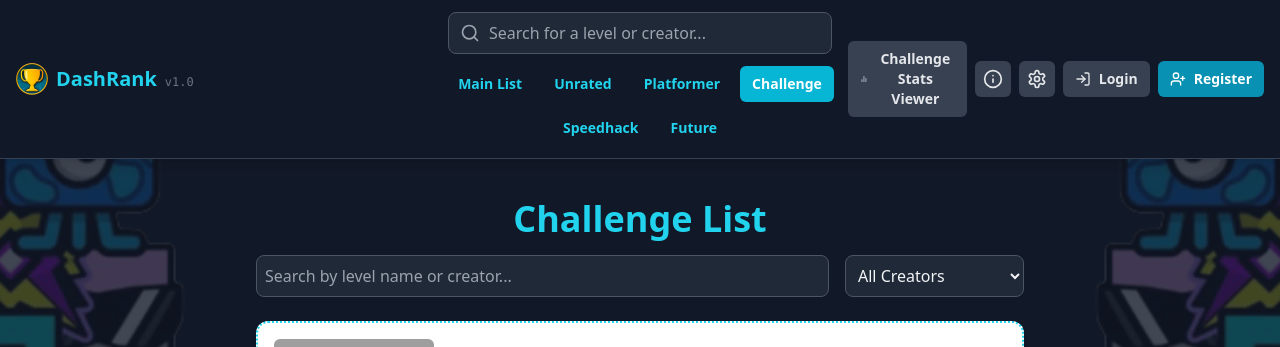
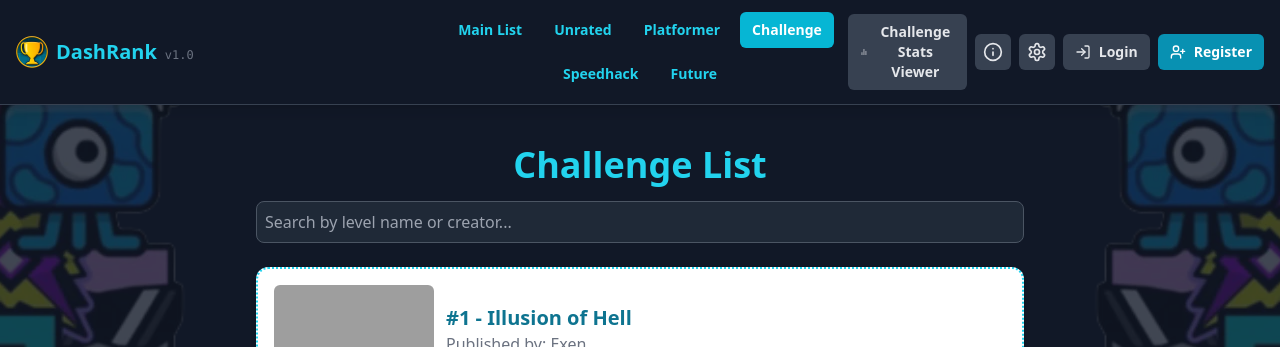
Before and after one commit to Woblu/DashRank, a React (Vite) app: page /challenge in a window 1280 px wide. Shown: the top 347 px of the page. Built offline with nearby package versions, Linux system fonts and the light colour scheme; grey boxes are pictures that could not be loaded.

Commit message:
Removing Global Search

```diff
--- a/src/App.jsx
+++ b/src/App.jsx
@@ -17,7 +17,7 @@ import AccountPage from "./pages/AccountPage";
 import ProfileSettingsPage from './pages/account/ProfileSettingsPage';
 import SubmissionPage from './pages/account/SubmissionPage';
 import AdminDashboard from './pages/AdminDashboard';
-import SearchResults from './pages/SearchResults'; // Import the new page
+// No longer need to import SearchResults
 
 export default function App() {
   return (
@@ -50,8 +50,7 @@ export default function App() {
               </Route>
               <Route path="/admin" element={<AdminRoute><AdminDashboard /></AdminRoute>} />
 
-              {/* Search Route */}
-              <Route path="/search" element={<SearchResults />} />
+              {/* The /search route has been removed */}
             </Routes>
           </main>
 
--- a/src/components/Tabs.jsx
+++ b/src/components/Tabs.jsx
@@ -1,7 +1,7 @@
 // src/components/Tabs.jsx
 import React, { useState, useEffect } from "react";
-import { NavLink, useLocation, Link, useNavigate } from "react-router-dom";
-import { BarChart2, Info, LogIn, UserPlus, LogOut, Search } from "lucide-react";
+import { NavLink, useLocation, Link } from "react-router-dom";
+import { BarChart2, Info, LogIn, UserPlus, LogOut } from "lucide-react";
 import logo from "../assets/dashrank-logo.webp";
 import { useAuth } from "../contexts/AuthContext.jsx";
 import StatsViewer from "./StatsViewer";
@@ -15,9 +15,6 @@ const statsButtonTitles = {
 
 export default function Tabs() {
   const { user, logout } = useAuth();
-  const navigate = useNavigate();
-  const [searchTerm, setSearchTerm] = useState("");
-
   const tabs = [
     { name: "Main List", path: "/main" }, { name: "Unrated", path: "/unrated" },
     { name: "Platformer", path: "/platformer" }, { name: "Challenge", path: "/challenge" },
@@ -33,14 +30,6 @@ export default function Tabs() {
     const path = location.pathname.split("/")[1] || "main";
     setListType(path);
   }, [location.pathname]);
-
-  const handleSearchSubmit = (e) => {
-    e.preventDefault();
-    if (searchTerm.trim()) {
-      navigate(`/search?q=${searchTerm.trim()}`);
-      setSearchTerm(''); // Optional: clear search bar after submit
-    }
-  };
 
   const AuthButtons = () => {
     if (user) {
@@ -80,27 +69,15 @@ export default function Tabs() {
               </div>
             </Link>
           </div>
-
-          <div className="w-full md:flex-1 flex flex-col items-center gap-3 order-3 md:order-2">
-            <form onSubmit={handleSearchSubmit} className="relative w-full max-w-sm">
-              <input
-                type="text"
-                value={searchTerm}
-                onChange={(e) => setSearchTerm(e.target.value)}
-                placeholder="Search for a level or creator..."
-                className="w-full p-2 pl-10 rounded-lg border border-gray-600 bg-gray-800 text-gray-100 focus:outline-none focus:ring-2 focus:ring-cyan-400"
-              />
-              <Search className="absolute left-3 top-1/2 -translate-y-1/2 w-5 h-5 text-gray-400" />
-            </form>
-            <nav className="flex items-center gap-2 flex-wrap justify-center">
+          <nav className="w-full md:flex-1 flex justify-center order-3 md:order-2">
+            <div className="flex items-center gap-2 flex-wrap justify-center">
               {tabs.map((tab) => (
                 <NavLink key={tab.name} to={tab.path} className={({ isActive }) => `px-3 py-2 rounded-md font-semibold transition-colors text-sm whitespace-nowrap ${isActive ? "bg-cyan-500 text-white" : "text-cyan-400 hover:bg-cyan-700/50"}`}>
                   {tab.name}
                 </NavLink>
               ))}
-            </nav>
-          </div>
-
+            </div>
+          </nav>
           <div className="w-full md:flex-1 flex justify-end items-center gap-2 order-2 md:order-3">
             <button title={statsButtonTitles[listType]} onClick={() => setIsStatsViewerOpen(true)} className="flex items-center gap-2 px-3 py-2 rounded-md font-semibold bg-gray-700 hover:bg-gray-600 text-gray-200 transition-colors text-sm">
               <BarChart2 className="w-4 h-4" />
--- a/src/pages/Home.jsx
+++ b/src/pages/Home.jsx
@@ -1,10 +1,8 @@
 // src/pages/Home.jsx
-import React, { useState, useEffect, useMemo } from "react";
+import React, { useState, useEffect } from "react";
 import { useParams } from "react-router-dom";
 import LevelCard from "../components/LevelCard";
 import { useLanguage } from "../contexts/LanguageContext.jsx";
-
-// Import all your list data directly
 import mainListData from '../data/main-list.json';
 import unratedListData from '../data/unrated-list.json';
 import platformerListData from '../data/platformer-list.json';
@@ -31,13 +29,11 @@ export default function Home() {
   const [isLoading, setIsLoading] = useState(true);
   const [error, setError] = useState(null);
   const [search, setSearch] = useState("");
-  const [creatorFilter, setCreatorFilter] = useState("");
 
   useEffect(() => {
     setIsLoading(true);
     setError(null);
     setSearch("");
-    setCreatorFilter("");
 
     const data = listDataMap[currentListType];
     if (data) {
@@ -51,21 +47,11 @@ export default function Home() {
     return () => clearTimeout(timer);
   }, [currentListType]);
 
-  const uniqueCreators = useMemo(() => {
-    if (!levels) return [];
-    const creators = levels.map(level => level.creator).filter(Boolean);
-    return [...new Set(creators)].sort((a, b) => a.toLowerCase().localeCompare(b.toLowerCase()));
-  }, [levels]);
-
-  const filteredLevels = levels.filter(level => {
-    const searchMatch =
+  const filteredLevels = levels.filter(
+    (level) =>
       level.name.toLowerCase().includes(search.toLowerCase()) ||
-      (level.creator && level.creator.toLowerCase().includes(search.toLowerCase()));
-
-    const creatorMatch = creatorFilter ? level.creator === creatorFilter : true;
-
-    return searchMatch && creatorMatch;
-  });
+      (level.creator && level.creator.toLowerCase().includes(search.toLowerCase()))
+  );
 
   return (
     <div className="min-h-screen flex flex-col items-center pt-6 px-4">
@@ -73,25 +59,13 @@ export default function Home() {
         {listTitles[currentListType]}
       </h1>
 
-      <div className="w-full max-w-3xl mb-6 flex flex-col sm:flex-row gap-4">
       <input
         type="text"
         placeholder={t('search_placeholder')}
         value={search}
         onChange={(e) => setSearch(e.target.value)}
-          className="flex-grow p-2 rounded-lg border border-gray-600 bg-gray-800 text-gray-100 focus:outline-none focus:ring-2 focus:ring-cyan-400"
+        className="w-full max-w-3xl p-2 mb-6 rounded-lg border border-gray-600 bg-gray-800 text-gray-100 focus:outline-none focus:ring-2 focus:ring-cyan-400"
       />
-        <select
-          value={creatorFilter}
-          onChange={(e) => setCreatorFilter(e.target.value)}
-          className="p-2 rounded-lg border border-gray-600 bg-gray-800 text-gray-100 focus:outline-none focus:ring-2 focus:ring-cyan-400"
-        >
-          <option value="">All Creators</option>
-          {uniqueCreators.map(creator => (
-            <option key={creator} value={creator}>{creator}</option>
-          ))}
-        </select>
-      </div>
 
       <div className="flex flex-col gap-4 w-full max-w-3xl">
         {isLoading ? (
--- a/src/pages/SearchResults.jsx
+++ /dev/null
@@ -1,66 +0,0 @@
-// src/pages/SearchResults.jsx
-import React, { useState, useEffect } from 'react';
-import { useSearchParams } from 'react-router-dom';
-import axios from 'axios';
-import LevelCard from '../components/LevelCard';
-
-export default function SearchResults() {
-  const [searchParams] = useSearchParams();
-  const query = searchParams.get('q');
-
-  const [results, setResults] = useState([]);
-  const [isLoading, setIsLoading] = useState(true);
-  const [error, setError] = useState(null);
-
-  useEffect(() => {
-    if (!query) {
-      setResults([]);
-      setIsLoading(false);
-      return;
-    }
-
-    const fetchResults = async () => {
-      setIsLoading(true);
-      setError(null);
-      try {
-        const response = await axios.get(`/api/search?q=${query}`);
-        setResults(response.data);
-      } catch (err) {
-        setError('Failed to load search results.');
-        setResults([]);
-      } finally {
-        setIsLoading(false);
-      }
-    };
-
-    fetchResults();
-  }, [query]);
-
-  if (isLoading) {
-    return <div className="text-center text-gray-400 p-8">Searching...</div>;
-  }
-
-  return (
-    <div className="min-h-screen flex flex-col items-center pt-6 px-4">
-      <h1 className="font-poppins text-4xl font-bold text-center text-cyan-400 mb-6 break-words">
-        Search Results for: <span className="text-white">"{query}"</span>
-      </h1>
-
-      <div className="flex flex-col gap-4 w-full max-w-3xl">
-        {error && <p className="text-center text-red-500 mt-8">{error}</p>}
-        {!error && results.length > 0 ? (
-          results.map((level, index) => (
-            <LevelCard
-              key={level.id}
-              level={level}
-              index={index}
-              listType={level.list}
-            />
-          ))
-        ) : (
-          !error && <p className="text-center text-gray-400 mt-8">No levels found.</p>
-        )}
-      </div>
-    </div>
-  );
-}
```
Also changed, not shown: api/search.js (deleted, +0 -42 lines). Lines whose indentation alone changed are shown as unchanged.
